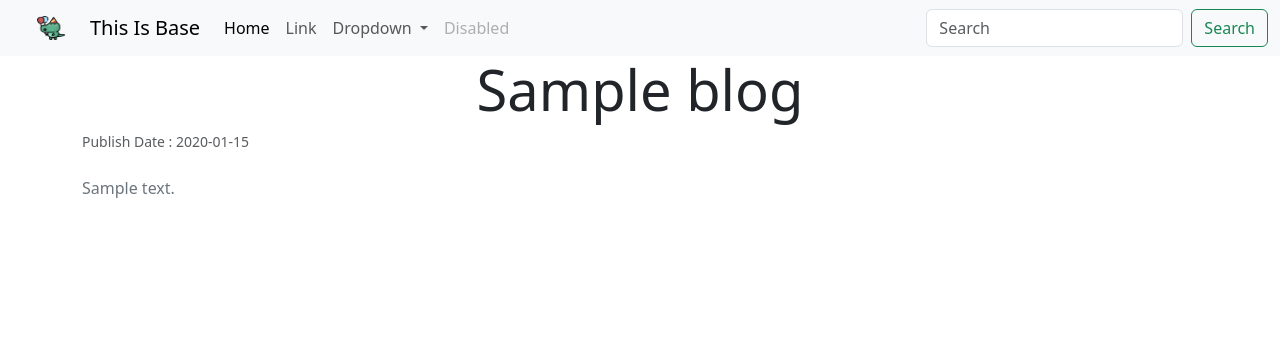
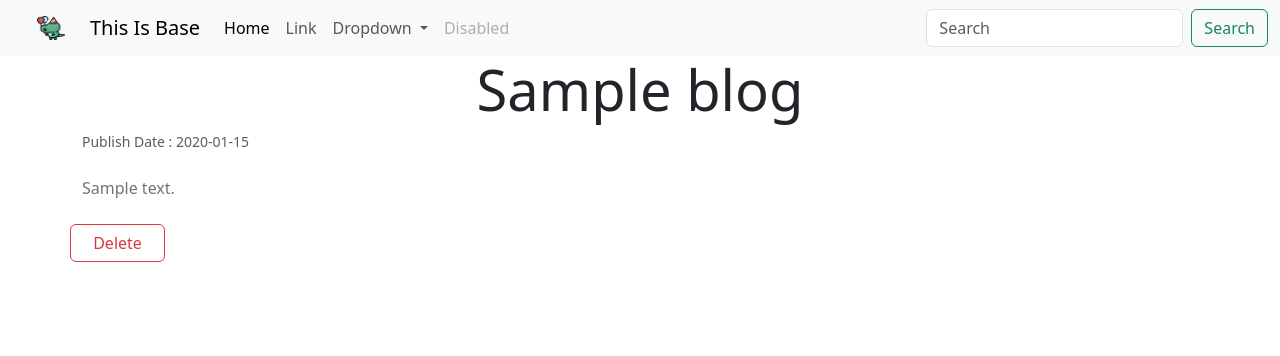
Before and after one commit to alexexisted/FastApiBlog, a FastAPI app: template backend/templates/blog/detail.html in a window 1280 px wide. Shown: the top 356 px of the page. Run offline with FastAPI, Linux system fonts and the light colour scheme; the template is opened without the code that fills it: most values are stand-ins (such as "Sample title", 1, 10 or a date in 2020).

Commit message:
added delete button

```diff
--- a/backend/templates/blog/detail.html
+++ b/backend/templates/blog/detail.html
@@ -10,6 +10,7 @@
         <h1 class="display-4 text-center">{{blog.title}}</h1>
         <small class="text-muted">Publish Date : {{blog.created_at.strftime('%Y-%m-%d')}}</small>
         <p class="text-secondary my-4">{{blog.content}}</p>
+         <a href="/delete/{{blog.id}}" class="btn btn-outline-danger col-sm-1 justify-content-center">Delete</a>
     </div>
 </div>
 {% endblock %}
```
